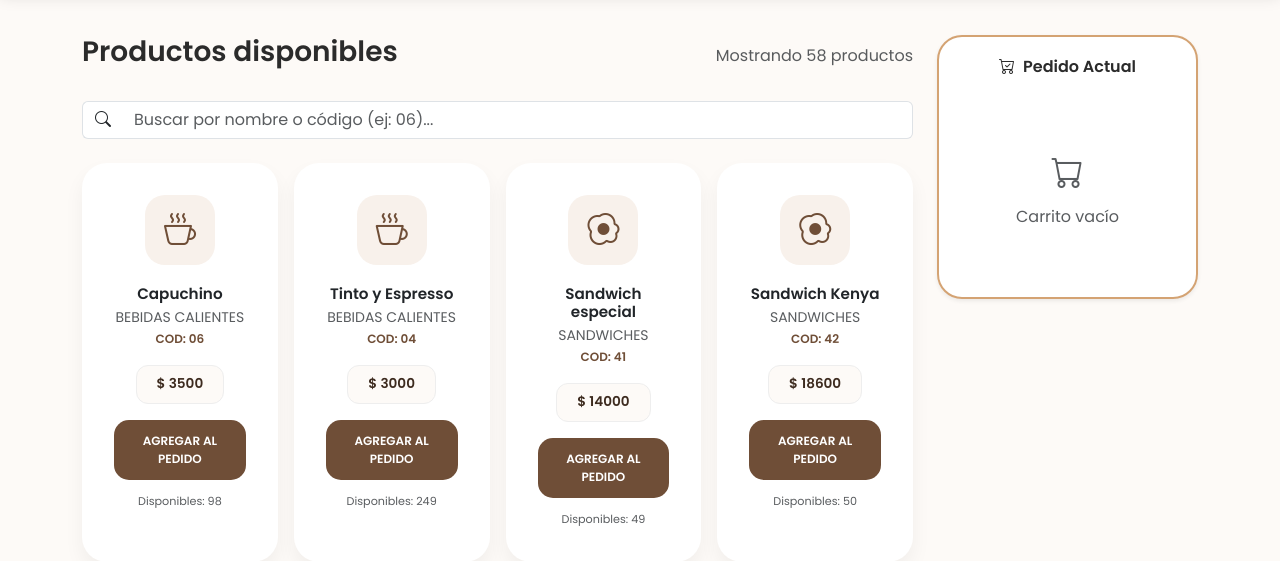
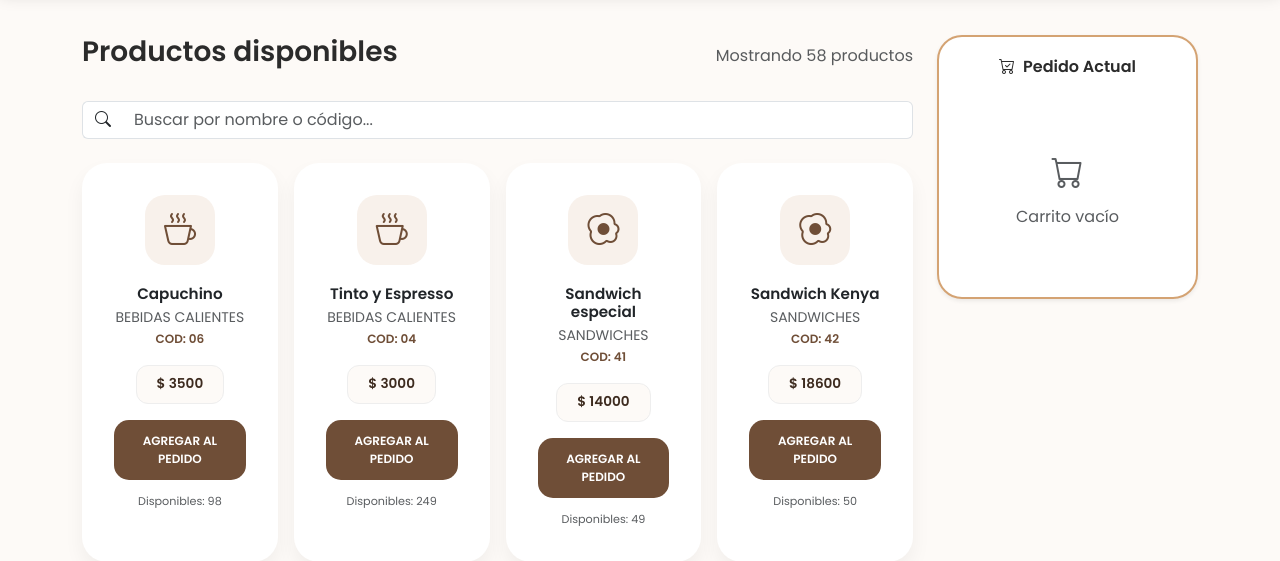
Before and after one commit to sebaricardocely/Kenya-caff-, a Django app: page / in a window 1280 px wide. Shown: the part 125-686 px from the top of the page. Run offline with Django 5.2, Linux system fonts and the light colour scheme; data comes from the database, SQL or seed files in the repository.

```diff
--- a/gestion/templates/gestion/index.html
+++ b/gestion/templates/gestion/index.html
@@ -174,7 +174,7 @@
                 <i class="bi bi-search"></i>
                 </span>
                 <input type="text" id="buscador" class="form-control border-start-0 rounded-pill-end"
-               placeholder="Buscar por nombre o código (ej: 06)...">
+               placeholder="Buscar por nombre o código...">
                 </div>
             </div>
 
@@ -239,7 +239,7 @@
                         <span class="h5 fw-bold text-success mb-0" id="totalLateral">$0</span>
                     </div>
                     <button type="button" class="btn btn-warning w-100 fw-bold rounded-pill shadow-sm" data-bs-toggle="modal" data-bs-target="#ticketModal">
-                        VER TICKET / COBRAR
+                        VER TICKET
                     </button>
                 </div>
             </div>
@@ -310,7 +310,7 @@
         });
     });
 
-    // 2. Eliminar o reducir cantidad
+    //  Eliminar o reducir cantidad
     function eliminarDelCarrito(id) {
         const index = carrito.findIndex(item => item.id === id);
         if (index !== -1) {
@@ -323,7 +323,7 @@
         actualizarInterfaz();
     }
 
-    // 3. Renderizar cambios agrupados
+    //  Renderizar cambios agrupados
     function actualizarInterfaz() {
         const carritoLateral = document.getElementById('carritoLateral');
         const resumenLateral = document.getElementById('resumenLateral');
@@ -349,7 +349,7 @@
             const subtotal = item.precio * item.cantidad;
             totalGeneral += subtotal;
 
-            // HTML Barra Lateral (Más compacto)
+            // HTML Barra Lateral
             htmlLateral += `
                 <div class="venta-item mb-2" style="border-left: 3px solid #d4a373; padding-left: 10px;">
                     <div class="d-flex justify-content-between align-items-center">
@@ -365,7 +365,7 @@
                     </div>
                 </div>`;
 
-            // HTML Modal (Diseño de recibo real)
+            //  Diseño de recibo real
             htmlModal += `
                 <div class="d-flex justify-content-between align-items-center py-2 border-bottom border-light">
                     <div class="d-flex align-items-center">
@@ -388,8 +388,8 @@
         totalLateral.innerText = `$${totalGeneral.toLocaleString()}`;
         contenedorTicket.innerHTML = htmlModal;
 
-        // Importante para Django: enviamos la lista completa de IDs según la cantidad
-        // Ejemplo: si hay 2 cafés con ID 5, el array tendrá [5, 5]
+        //  Se envpia la lista completa de IDs según la cantidad
+
         const listaIds = [];
         carrito.forEach(item => {
             for(let i=0; i < item.cantidad; i++) {
@@ -417,7 +417,7 @@
             }
 
             if (elementoCodigo) {
-                // Limpiamos el texto "Cod:" para comparar solo el valor
+                // Se busca limpiar el texto para comparar solo el valor
                 const valorCodigo = elementoCodigo.innerText.toLowerCase().replace('cod:', '').trim();
                 coincideCodigo = valorCodigo.includes(busqueda);
             }
```
